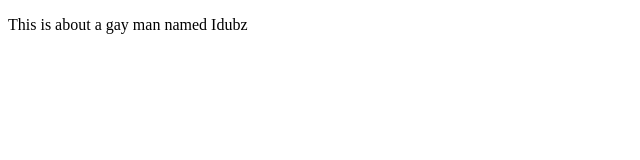
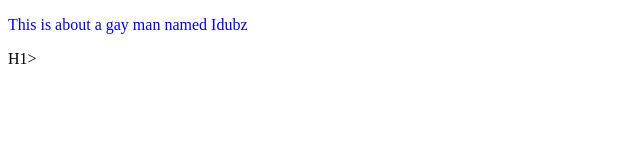
Before and after one commit to US-STEAM-Academy/2017-tribute-project-williammceachern6969, a plain HTML site: page index.html in a window 1280 px wide. Shown: the whole page, without its empty margins (0-640 px from the left). Drawn offline with Linux system fonts and the light colour scheme.

Commit message:
Update index.html

```diff
--- a/index.html
+++ b/index.html
@@ -6,7 +6,8 @@
 	</head>
 	<body>
 		<!-- BEGIN EDITABLE CODE -->
-		<p>This is about a gay man named Idubz </p>
+		<p style="color:blue">This is about a gay man named Idubz </p>
+	H1>
 
 		<!-- END EDITABLE CODE -->
 	</body>
```
